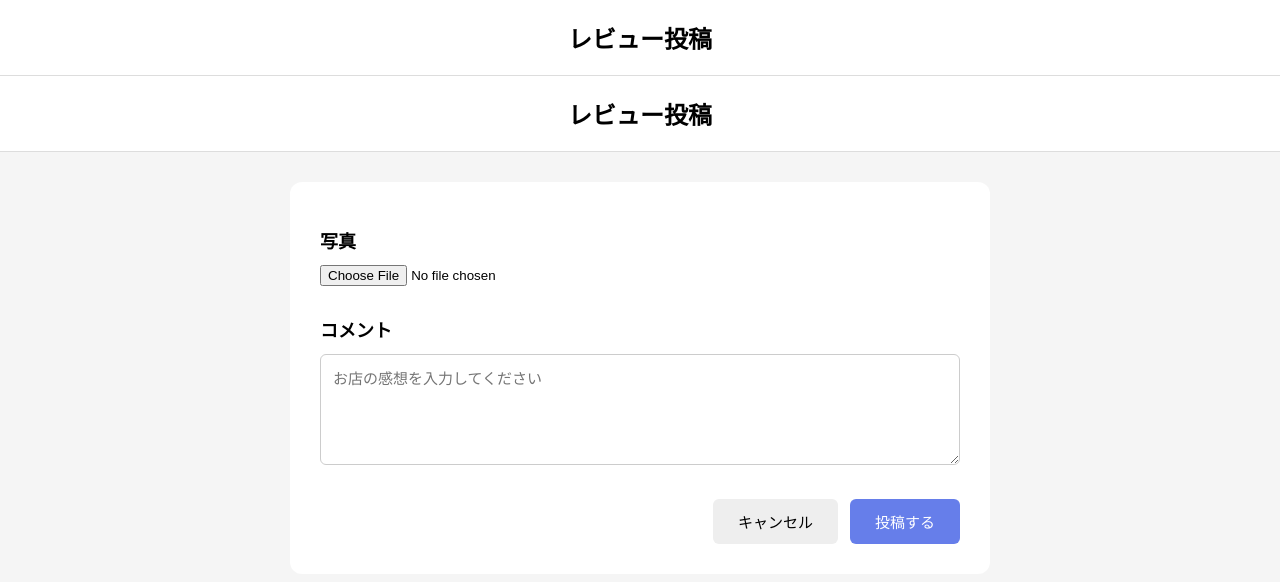
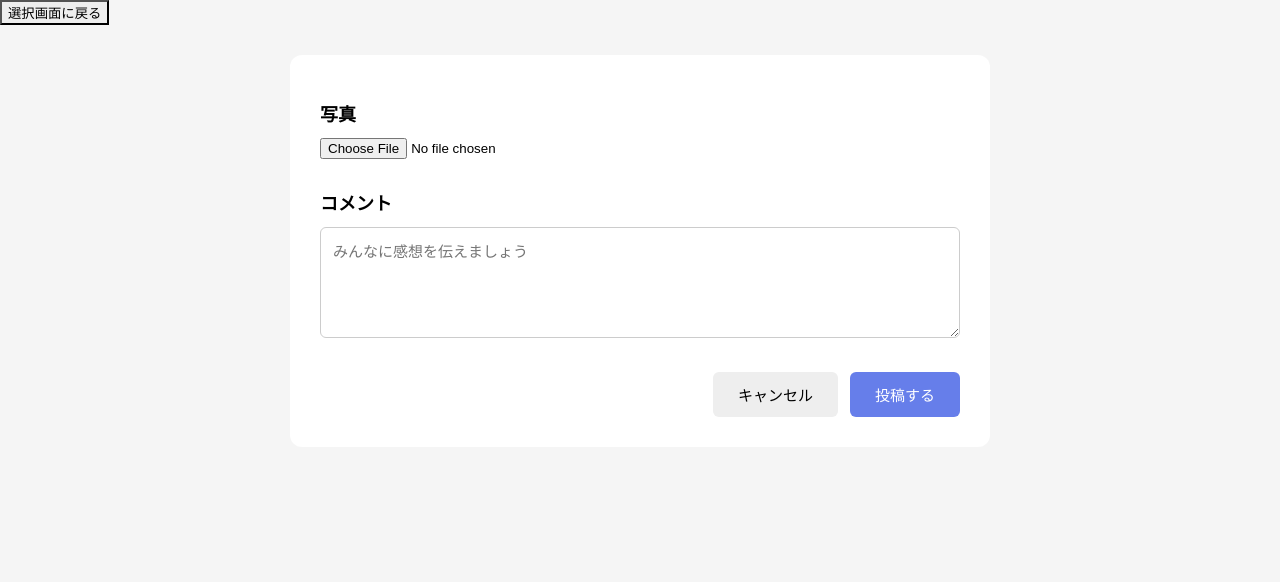
Before and after one commit to Yoshi553/longreview1, a React (Vite) app: page / in a window 1280 px wide. Both pictures are taken after a click on the button "投稿画面①". Shown: the top 582 px of the page. Built offline with nearby package versions, Linux system fonts and the light colour scheme.

Commit message:
画面作成

```diff
--- a/src/App.jsx
+++ b/src/App.jsx
@@ -14,12 +14,12 @@ function App() {
     "投稿画面④",
   ];
 
+  const handleBack = () => {
+    setSelectedPage(null);
+  };
+
   return (
     <div className="app">
-      <header className="header">
-        <h1>レビュー投稿</h1>
-      </header>
-
       {selectedPage === null ? (
         <main className="post-container">
           <h2>投稿画面を選択してください</h2>
@@ -36,28 +36,15 @@ function App() {
             ))}
           </div>
         </main>
-      ): selectedPage === 1 ? (
-        <Ver1 />
-      ): selectedPage === 2 ? (
-        <Ver2 />
+      ) : selectedPage === 1 ? (
+        <Ver1 onBack={handleBack}/>
+      ) : selectedPage === 2 ? (
+        <Ver2 onBack={handleBack} />
       ) : selectedPage === 3 ? (
-        <Ver3 />
-      ): actedPage === 4 ? (
-        <Ver4 />
-      )
-      : (
-        <main className="post-container">
-          <h2>{pages[selectedPage - 1]}</h2>
-          <p>この投稿画面はこれから作成します。</p>
-
-          <button
-            className="cancel-button"
-            onClick={() => setSelectedPage(null)}
-          >
-            戻る
-          </button>
-        </main>
-      )}
+        <Ver3 onBack={handleBack} />
+      ) : selectedPage === 4 ? (
+        <Ver4 onBack={handleBack} />
+      ) : null}
     </div>
   );
 }
--- a/src/components/Ver1.jsx
+++ b/src/components/Ver1.jsx
@@ -1,10 +1,9 @@
 import { useState } from "react";
 import { heicTo } from "heic-to";
 
-
-
-function Ver1() {
-
+function Ver1({ onBack }) {
+  // リピありレベル
+  const [rating, setRating] = useState(0);
 
   // 選択した写真
   const [photo, setPhoto] = useState(null);
@@ -31,7 +30,6 @@ const handlePhotoChange = async (event) => {
       }
 
       setPhoto(URL.createObjectURL(imageFile));
-
     } catch (error) {
       console.error("画像の変換に失敗しました:", error);
       alert("画像を読み込めませんでした。");
@@ -51,10 +49,7 @@ const handlePhotoChange = async (event) => {
           <h1>投稿しました！</h1>
           <p>レビューの投稿が完了しました。</p>
 
-          <button
-            className="post-button"
-            onClick={() => setIsSubmitted(false)}
-          >
+          <button className="post-button" onClick={() => setIsSubmitted(false)}>
             戻る
           </button>
         </div>
@@ -65,24 +60,19 @@ const handlePhotoChange = async (event) => {
   // 投稿作成画面
   return (
     <div className="app">
-      <header className="header">
-        <h1>レビュー投稿</h1>
-      </header>
+      <button type="button" className="cancel-button" onClick={onBack}>
+        選択画面に戻る
+      </button>
 
       <main className="post-container">
         <form onSubmit={handleSubmit}>
-
 
 
           {/* 写真 */}
           <section className="form-section">
             <h2>写真</h2>
 
-            <input
-              type="file"
-              accept="image/*"
-              onChange={handlePhotoChange}
-            />
+            <input type="file" accept="image/*" onChange={handlePhotoChange} />
 
             {/* 選択した写真のプレビュー */}
             {photo && (
@@ -95,10 +85,7 @@ const handlePhotoChange = async (event) => {
           {/* コメント */}
           <section className="form-section">
             <h2>コメント</h2>
-            <textarea
-              placeholder="お店の感想を入力してください"
-              rows="5"
-            />
+            <textarea placeholder="みんなに感想を伝えましょう" rows="5" />
           </section>
 
           {/* 投稿ボタン */}
@@ -107,20 +94,17 @@ const handlePhotoChange = async (event) => {
               type="button"
               className="cancel-button"
               onClick={() => {
+                setRating(0);
                 setPhoto(null);
               }}
             >
               キャンセル
             </button>
 
-            <button
-              type="submit"
-              className="post-button"
-            >
+            <button type="submit" className="post-button">
               投稿する
             </button>
           </div>
-
         </form>
       </main>
     </div>
--- a/src/components/Ver2.jsx
+++ b/src/components/Ver2.jsx
@@ -1,9 +1,7 @@
 import { useState } from "react";
 import { heicTo } from "heic-to";
 
-
-
-function Ver2() {
+function Ver2({ onBack }) {
   // リピありレベル
   const [rating, setRating] = useState(0);
 
@@ -32,7 +30,6 @@ const handlePhotoChange = async (event) => {
       }
 
       setPhoto(URL.createObjectURL(imageFile));
-
     } catch (error) {
       console.error("画像の変換に失敗しました:", error);
       alert("画像を読み込めませんでした。");
@@ -52,10 +49,7 @@ const handlePhotoChange = async (event) => {
           <h1>投稿しました！</h1>
           <p>レビューの投稿が完了しました。</p>
 
-          <button
-            className="post-button"
-            onClick={() => setIsSubmitted(false)}
-          >
+          <button className="post-button" onClick={() => setIsSubmitted(false)}>
             戻る
           </button>
         </div>
@@ -66,51 +60,23 @@ const handlePhotoChange = async (event) => {
   // 投稿作成画面
   return (
     <div className="app">
-      <header className="header">
-        <h1>レビュー投稿</h1>
-      </header>
+      <button type="button" className="cancel-button" onClick={onBack}>
+        選択画面に戻る
+      </button>
 
       <main className="post-container">
         <form onSubmit={handleSubmit}>
-
           {/* お店の名前 */}
           <section className="form-section">
-            <h2>お店の名前</h2>
-            <input
-              type="text"
-              placeholder="お店の名前を入力してください"
-            />
-          </section>
-
-          {/* リピありレベル */}
-          <section className="form-section">
-            <h2>リピありレベル</h2>
-
-            <div className="rating">
-              {[1, 2, 3, 4, 5].map((num) => (
-                <button
-                  type="button"
-                  key={num}
-                  onClick={() => setRating(num)}
-                  style={{
-                    color: num <= rating ? "#ffc107" : "#ccc",
-                  }}
-                >
-                  ★
-                </button>
-              ))}
-            </div>
+            <h2>📍お店の名前</h2>
+            <input type="text" placeholder="お店の名前を入力してください" />
           </section>
 
           {/* 写真 */}
           <section className="form-section">
             <h2>写真</h2>
 
-            <input
-              type="file"
-              accept="image/*"
-              onChange={handlePhotoChange}
-            />
+            <input type="file" accept="image/*" onChange={handlePhotoChange} />
 
             {/* 選択した写真のプレビュー */}
             {photo && (
@@ -123,10 +89,7 @@ const handlePhotoChange = async (event) => {
           {/* コメント */}
           <section className="form-section">
             <h2>コメント</h2>
-            <textarea
-              placeholder="お店の感想を入力してください"
-              rows="5"
-            />
+            <textarea placeholder="お店の感想を入力してください" rows="5" />
           </section>
 
           {/* 投稿ボタン */}
@@ -142,14 +105,10 @@ const handlePhotoChange = async (event) => {
               キャンセル
             </button>
 
-            <button
-              type="submit"
-              className="post-button"
-            >
+            <button type="submit" className="post-button">
               投稿する
             </button>
           </div>
-
         </form>
       </main>
     </div>
--- a/src/components/Ver3.jsx
+++ b/src/components/Ver3.jsx
@@ -1,9 +1,7 @@
 import { useState } from "react";
 import { heicTo } from "heic-to";
 
-
-
-function Ver3() {
+function Ver3({ onBack }) {
   // リピありレベル
   const [rating, setRating] = useState(0);
 
@@ -32,7 +30,6 @@ const handlePhotoChange = async (event) => {
       }
 
       setPhoto(URL.createObjectURL(imageFile));
-
     } catch (error) {
       console.error("画像の変換に失敗しました:", error);
       alert("画像を読み込めませんでした。");
@@ -52,10 +49,7 @@ const handlePhotoChange = async (event) => {
           <h1>投稿しました！</h1>
           <p>レビューの投稿が完了しました。</p>
 
-          <button
-            className="post-button"
-            onClick={() => setIsSubmitted(false)}
-          >
+          <button className="post-button" onClick={() => setIsSubmitted(false)}>
             戻る
           </button>
         </div>
@@ -66,20 +60,16 @@ const handlePhotoChange = async (event) => {
   // 投稿作成画面
   return (
     <div className="app">
-      <header className="header">
-        <h1>レビュー投稿</h1>
-      </header>
+      <button type="button" className="cancel-button" onClick={onBack}>
+        選択画面に戻る
+      </button>
 
       <main className="post-container">
         <form onSubmit={handleSubmit}>
-
           {/* お店の名前 */}
           <section className="form-section">
-            <h2>お店の名前</h2>
-            <input
-              type="text"
-              placeholder="お店の名前を入力してください"
-            />
+            <h2>📍お店の名前</h2>
+            <input type="text" placeholder="お店の名前を入力してください" />
           </section>
 
           {/* リピありレベル */}
@@ -106,11 +96,7 @@ const handlePhotoChange = async (event) => {
           <section className="form-section">
             <h2>写真</h2>
 
-            <input
-              type="file"
-              accept="image/*"
-              onChange={handlePhotoChange}
-            />
+            <input type="file" accept="image/*" onChange={handlePhotoChange} />
 
             {/* 選択した写真のプレビュー */}
             {photo && (
@@ -123,10 +109,7 @@ const handlePhotoChange = async (event) => {
           {/* コメント */}
           <section className="form-section">
             <h2>コメント</h2>
-            <textarea
-              placeholder="お店の感想を入力してください"
-              rows="5"
-            />
+            <textarea placeholder="お店の感想を入力してください" rows="5" />
           </section>
 
           {/* 投稿ボタン */}
@@ -142,14 +125,10 @@ const handlePhotoChange = async (event) => {
               キャンセル
             </button>
 
-            <button
-              type="submit"
-              className="post-button"
-            >
+            <button type="submit" className="post-button">
               投稿する
             </button>
           </div>
-
         </form>
       </main>
     </div>
--- a/src/components/Ver4.jsx
+++ b/src/components/Ver4.jsx
@@ -66,41 +66,36 @@ const handlePhotoChange = async (event) => {
   // 投稿作成画面
   return (
     <div className="app">
-      <header className="header">
-        <h1>レビュー投稿</h1>
-      </header>
+
 
       <main className="post-container">
         <form onSubmit={handleSubmit}>
 
           {/* お店の名前 */}
           <section className="form-section">
-            <h2>お店の名前</h2>
+            <h2>📍お店の名前</h2>
             <input
               type="text"
-              placeholder="お店の名前を入力してください"
+              placeholder="お店の名前"
             />
           </section>
 
-          {/* リピありレベル */}
           <section className="form-section">
-            <h2>リピありレベル</h2>
+            <h3>💰値段</h3>
+            <input
+              type="text"
+              placeholder="値段"
+            />
+          </section>
 
-            <div className="rating">
-              {[1, 2, 3, 4, 5].map((num) => (
-                <button
-                  type="button"
-                  key={num}
-                  onClick={() => setRating(num)}
-                  style={{
-                    color: num <= rating ? "#ffc107" : "#ccc",
-                  }}
-                >
-                  ★
-                </button>
-              ))}
-            </div>
+          <section className="form-section">
+            <h3>🍽️メニュー名</h3>
+            <input
+              type="text"
+              placeholder="メニュー名"
+            />
           </section>
+
 
           {/* 写真 */}
           <section className="form-section">
```
Lines whose indentation alone changed are shown as unchanged.
